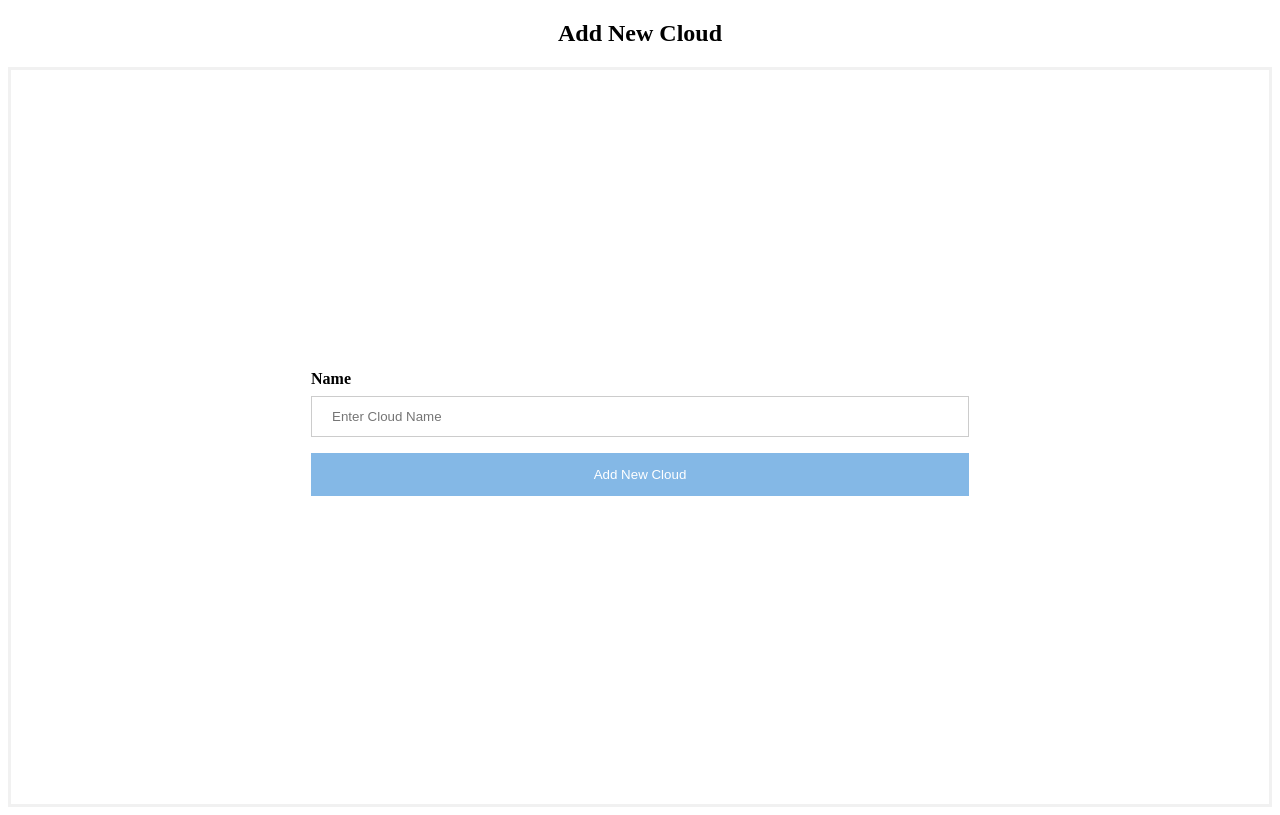
After one commit to rausalgue/IS211_CourseProject, a Flask app: template templates/newcloud.html in a window 1280 px wide. The commit adds this page. Run offline with Flask 2, Linux system fonts and the light colour scheme; the template is opened without the code that fills it, so the values that code supplies are empty.

Commit message:
Added ability to add new clouds

```diff
--- a/Application.py
+++ b/Application.py
@@ -25,6 +25,7 @@ cur.executescript("""
     DROP TABLE IF EXISTS users;
     DROP TABLE IF EXISTS books;
     DROP TABLE IF EXISTS clouds;
+    DROP TABLE IF EXISTS items;
     CREATE TABLE users(
         Identifier INTEGER PRIMARY KEY,
         FirstName TEXT,
@@ -42,16 +43,33 @@ cur.executescript("""
     CREATE TABLE clouds(
         Identifier INTEGER PRIMARY KEY,
         UserObject INTEGER,
-        Book INTEGER,
         Name TEXT,
-        FOREIGN KEY (UserObject) REFERENCES users(Identifier),
-        FOREIGN KEY (Book) REFERENCES books(Identifier)
+        FOREIGN KEY (UserObject) REFERENCES users(Identifier)
+    );
+    CREATE TABLE items (
+      Identifier INTEGER PRIMARY KEY,
+      UserObject INTEGER,
+      CloudObject INTEGER,
+      ContentObject INTEGER,
+      Name TEXT,
+      FOREIGN KEY (UserObject) REFERENCES users(Identifier),
+      FOREIGN KEY (CloudObject) REFERENCES clouds(Identifier),
+      FOREIGN KEY (ContentObject) REFERENCES books(Identifier)
     );
     """)
+#Create Base User
+cur.execute('INSERT into users VALUES (101,"Admin","User","admin","password");')
+cur.execute('INSERT into users VALUES (102,"System","User","system","password");')
 
-cur.execute('INSERT into users VALUES (101,"Admin","User","admin","password");')
+#Create 2 Content Objects
 cur.execute('INSERT into books VALUES (9781449372620,"Flask Web Development","Miguel Grinberg",237,0);')
 cur.execute('INSERT into books VALUES (9780446310789,"To Kill a Mockingbird","Harper Lee",384,4.5);')
+
+#Create 2 Clouds for Base User
+cur.execute('INSERT into clouds VALUES (1,101,"Favorite Books");')
+cur.execute('INSERT into clouds VALUES (2,101,"Books to Read");')
+cur.execute('INSERT into clouds VALUES (3,102,"My Books");')
+cur.execute('INSERT into clouds VALUES (4,102,"Terrible Books");')
 
 con.commit()
 
@@ -74,8 +92,11 @@ app.secret_key = 'lasso91'
 
 def getSessionInfo ():
     token = ''
-    if session['User_Id']>0:
-        token = True
+    print session
+    if len(session)>0:
+        if session['User_Id']>0:
+            token = True
+
     return token
 
 @app.route('/')
@@ -193,11 +214,13 @@ def dashboard():
 
     userName = session['User_Name']
 
-    """
-    conns = g.db.execute('select Identifier, FirstName, LastName from student')
-    clouds = [dict(StudentID=row[0], FirstName=row[1], LastName=row[2])
+    user_object = (session['User_Name'],session['User_Id'],)
+
+
+    conns = g.db.execute('select Identifier, UserObject, Name from clouds')
+    clouds = [dict(Identifier=row[0], UserId=row[1], Name=row[2])
                for row in conns.fetchall()]
-    """
+
     conns = g.db.execute('select Identifier, Title, Author, PageCount, AverageRating from books')
     books = [dict(Identifier=row[0], Title=row[1], Author=row[2], PageCount=row[3], AverageRating=row[4])
                 for row in conns.fetchall()]
@@ -208,7 +231,27 @@ def dashboard():
 
 
     if valid:
-        return render_template('dashboard.html', userName=userName, books=books, users=users)
+        return render_template('dashboard.html', user_object=user_object, clouds=clouds, books=books, users=users)
+    else:
+        return redirect(url_for('index'))
+
+@app.route('/cloud/add', methods=['GET', 'POST'])
+def newCloud():
+    valid = getSessionInfo()
+
+    if valid:
+        conns = g.db.execute('SELECT MAX(Identifier) FROM clouds')
+        greatest_id = 0
+        for row in conns.fetchall():
+            greatest_id = row[0]
+
+        if request.method == 'POST':
+            greatest_id += 1
+            g.db.execute('insert into clouds (Identifier, UserObject, Name) values (?, ?, ?)',
+                         [greatest_id,session['User_Id'], request.form['name']])
+            g.db.commit()
+            return redirect('/dashboard')
+        return render_template("newcloud.html")
     else:
         return redirect(url_for('index'))
 
--- /dev/null
+++ b/templates/newcloud.html
@@ -0,0 +1,84 @@
+<!DOCTYPE html>
+<html>
+    <style>
+    form {
+        border: 3px solid #f1f1f1;
+    }
+    h2 {
+        text-align: center;
+    }
+
+    input[type=text], input[type=password], input[type=number], input[type=date] {
+        width: 100%;
+        padding: 12px 20px;
+        margin: 8px 0;
+        display: inline-block;
+        border: 1px solid #ccc;
+        box-sizing: border-box;
+    }
+
+    button {
+        background-color: #84B8E6;
+        color: white;
+        padding: 14px 20px;
+        margin: 8px 0;
+        border: none;
+        cursor: pointer;
+        width: 100%;
+    }
+
+    button:hover {
+        opacity: 0.8;
+    }
+
+    .cancelbtn {
+        width: auto;
+        padding: 10px 18px;
+        background-color: #f44336;
+    }
+
+    .imgcontainer {
+        text-align: center;
+        margin: 24px 0 12px 0;
+    }
+
+    .container {
+        padding: 300px;
+    }
+
+    .errorMessage {
+        color: #ff0000;
+    }
+
+    span.psw {
+        float: right;
+        padding-top: 16px;
+    }
+
+    /* Change styles for span and cancel button on extra small screens */
+    @media screen and (max-width: 300px) {
+        span.psw {
+           display: block;
+           float: none;
+        }
+        .cancelbtn {
+           width: 100%;
+        }
+    }
+    </style>
+<body>
+
+    <h2>Add New Cloud</h2>
+
+    <form action="/cloud/add" method="post">
+
+      <div class="container">
+        <label><b>Name</b></label>
+        <input type="text" placeholder="Enter Cloud Name" name="name" required>
+
+        <button type="submit">Add New Cloud</button>
+      </div>
+    </form>
+
+</body>
+</html>
```
Also changed, not shown: schema.sql (+11 -2 lines), templates/dashboard.html (+19 -13 lines), book.db.
